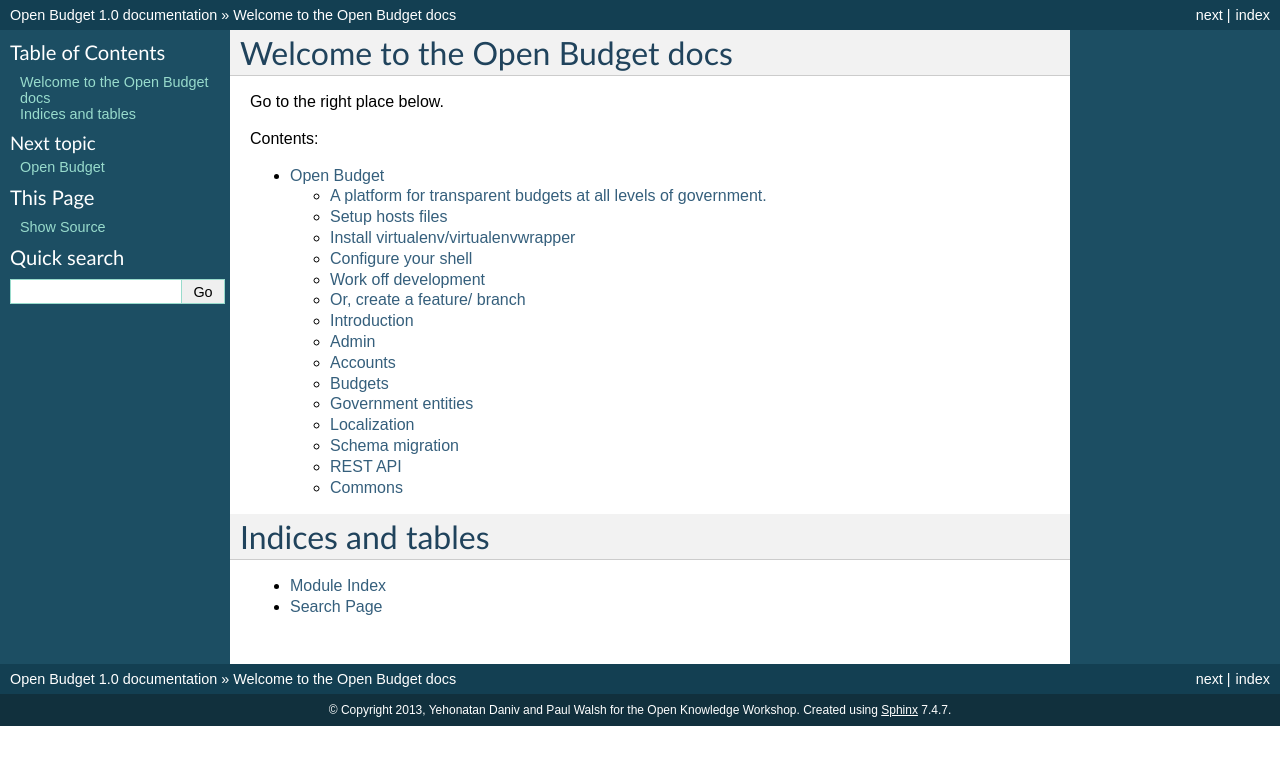
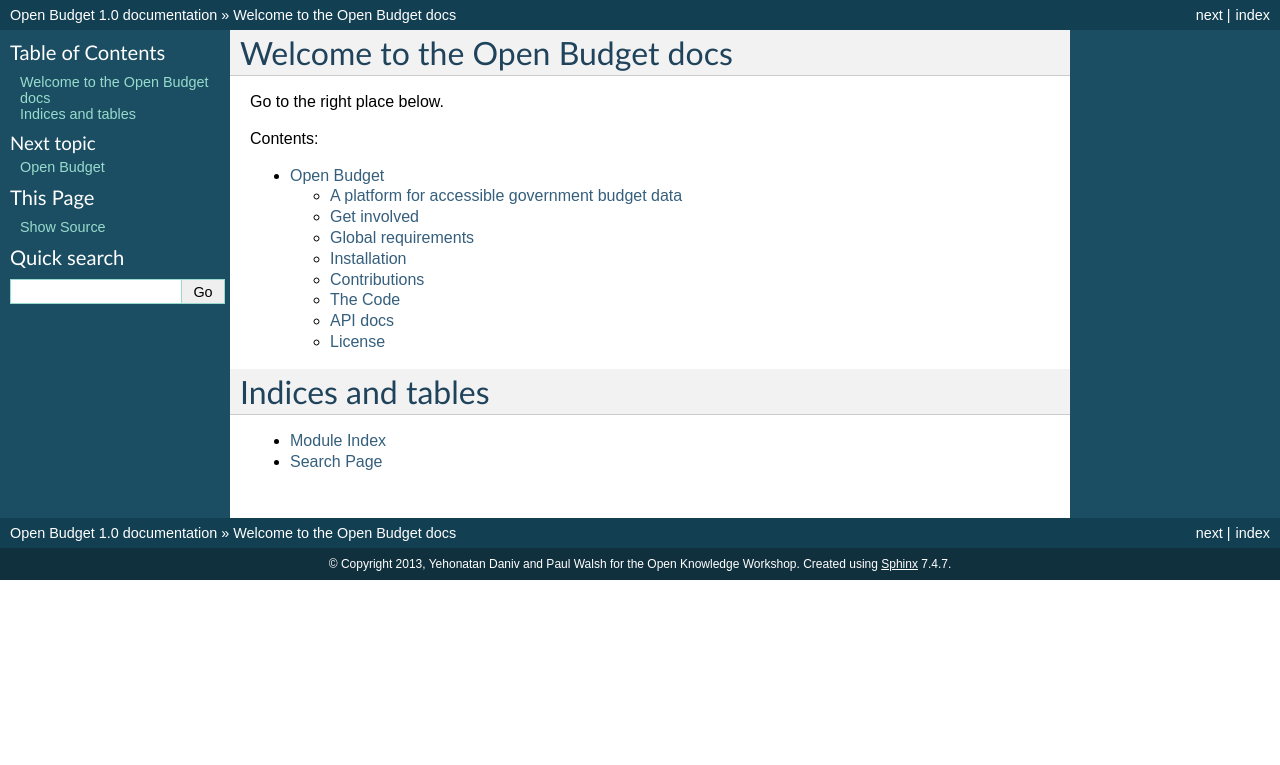
Before and after one commit to pwalsh/openbudgets, a Sphinx documentation site: the page built from docs/index.rst, in a window 1280 px wide. Shown: the top 765 px of the page. Built offline with Sphinx 7.4.7, drawn with Linux system fonts in a browser that asks for light colours; some of the changed lines change nothing that is shown.

Commit message:
Updates to into and installation docs

```diff
--- a/docs/guide/index.rst
+++ b/docs/guide/index.rst
@@ -1,46 +1,39 @@
 Open Budget
 ===========
 
-A platform for transparent budgets at all levels of government.
-~~~~~~~~~~~~~~~~~~~~~~~~~~~~~~~~~~~~~~~~~~~~~~~~~~~~~~~~~~~~~~~
+A platform for accessible government budget data
+------------------------------------------------
 
-This guide is for developers using Open Budget in their own projects, or contributing code to the main repository. It provides instrcutions for installation, an overview of the code base, some context on factors that influenced the design.
+This guide is for developers using Open Budget in their own projects, or contributing code to the main repository. It provides instructions for installation, an overview of the code base, some context on factors that influenced the design.
 
 Get involved
 ------------
 
-Code: https://github.com/hasadna/open-muni
+**Code**: https://github.com/hasadna/open-muni
 
-Issues: https://github.com/hasadna/open-muni/issues
+**Issues**: https://github.com/hasadna/open-muni/issues
 
-Docs: http://open-budget.readthedocs.org/
+**Docs**: http://open-budget.readthedocs.org/
 
-Discussion: https://groups.google.com/forum/?fromgroups=#!forum/open-muni-dev
+**Discussion**: https://groups.google.com/forum/?fromgroups=#!forum/open-muni-dev
 
-HaSadna (Public Knowledge Workshop): http://hasadna.org.il/
+**HaSadna (Public Knowledge Workshop)**: http://hasadna.org.il/
 
-Requirements
-------------
+Global requirements
+-------------------
 
-* A unix-based OS
+* A unix-like OS (We develop on Ubuntu and Mac OS X)
 * Python 2.7
 * Git
 * virtualenv
 * virtualenvwrapper
 
-Please make sure you meet these requirements before moving on to installation. If you have a linux distro or Mac OS X, you likely already have Python 2.7.
+Please make sure you meet these requirements before moving on to installation.
 
-Setup hosts files
-~~~~~~~~~~~~~~~~~
+virtualenv
+~~~~~~~~~~
 
-We are using subdomains extensively, for languages and for the API.
-
-So first, edit your hosts file and add some aliases for 127.0.0.1::
-
-    127.0.0.1 [whatever else you have] he.obudget.dev, en.obudget.dev, ar.obudget.dev, ru.obudget.dev, api.obudget.dev, obudget.dev, www.obudget.dev
-
-Install virtualenv/virtualenvwrapper
-~~~~~~~~~~~~~~~~~~~~~~~~~~~~~~~~~~~~
+Virtual environments are an important tool for Python web development. If you haven't used them before, follow these install instructions.
 
 **Ubuntu**::
 
@@ -57,30 +50,58 @@
 
     sudo pip install virtualenvwrapper
 
+Once virtualenv and virtualenvwrapper are installed, you need to configure your shell.
 
-Configure your shell
-~~~~~~~~~~~~~~~~~~~~
-
-**~/.bash_profile on Mac OS X, ~/.profile on Ubuntu**::
+**Ubuntu ~/.profile**::
 
     export EDITOR=nano
-
     export WORKON_HOME="/srv/environments"
-
     export PROJECT_HOME="/srv/projects"
-
     source /usr/local/bin/virtualenvwrapper.sh
-
     export PIP_VIRTUAL_ENV_BASE=$WORKON_HOME
 
-With these settings, your virtualenvs live at /srv/environments/, and your project code lives at /srv/projects/. Adjust according to your tastes. On Mac OS X, for example, I do /Users/me/Sites/environments/ and /Users/me/Sites/projects/.
+**Mac OS X ~/.bash_profile**::
 
-Now we can move on and install the project.
+    export EDITOR=nano
+    export WORKON_HOME="/Users/[YOUR_USER]/Sites/environments"
+    export PROJECT_HOME="/Users/[YOUR_USER]/Sites/projects"
+    source /usr/local/bin/virtualenvwrapper.sh
+    export PIP_VIRTUAL_ENV_BASE=$WORKON_HOME
+
+
+
+Read more about virtualenv_ and virtualenvwrapper_.
+
+.. _virtualenv: http://www.virtualenv.org/en/latest/
+.. _virtualenvwrapper: http://www.doughellmann.com/projects/virtualenvwrapper/
+
+Now we can move on to the project installation.
 
 Installation
 ------------
 
-Issue the following commands to create a new virtualenv for the project, and clone the git repository into your project directory::
+Configure hosts
+~~~~~~~~~~~~~~~
+
+This project makes use of subdomains to target languages, and for the API. To enable this functionality fully, you'll need to edit your hosts file on your development machine.
+
+**Ubuntu**::
+
+    sudo nano /etc/hosts
+
+**Mac OS X**::
+
+    sudo nano /private/etc/hosts
+
+Add the following domain mappings for localhost::
+
+    127.0.0.1 [whatever else you have]  obudget.dev www.obudget.dev api.obudget.dev en.obudget.dev he.obudget.dev ar.obudget.dev ru.obudget.dev
+
+
+Make a virtualenv
+~~~~~~~~~~~~~~~~~
+
+Issue the following commands to create a new virtualenv for the project, and then clone the git repository into your virtualenv project directory::
 
     mkvirtualenv open-muni
 
@@ -92,13 +113,19 @@
 
     git clone git@github.com:hasadna/open-muni.git .
 
-**Important: Note the "." at the end of the git clone directive.**
+**Important: Note the "." at the end of the git clone command.**
 
-And continuing, we'll install all the project requirements into our virtualenv, populate our intial database, and run a server for the project::
+And continuing, we'll install all the project requirements into our virtualenv, populate our initial database, load some development data, run some tests, and run a server for the project::
 
     pip install -r requirements.txt
 
     python manage.py syncdb --migrate
+
+    python manage.py test accounts api budgets commons govts interactions pages
+
+    python manage.py loaddata dev/sites.json
+
+    python manage.py loaddata dev/objects.json
 
     python manage.py runserver
 
@@ -107,45 +134,57 @@
     http://obudget.dev:8000/
 
 
-Contributing code
------------------
+Contributions
+-------------
 
-We are following the Git Flow paradigm for managing branches, deployment code, etc. This keeps things ordered and logical and makes it easy to see at a glance what is being worked on, what a pull request is addressing, and so on.
+You can contribute to the project with code, content and ideas. If you have any ideas or suggestions for content, please open a ticket on the issue tracker, or post a topic on the developer discussion group (links on home page of the docs).
 
-Read more about Git Flow:
+If you want to contribute code, please keep these points in mind:
 
-http://nvie.com/posts/a-successful-git-branching-model/
+* **Style**: We try to follow PEP-8 Please lint your code before submitting a pull request
+* **Tests**: If you write a piece of code, write a test before you submit a pull request, and also make sure your code does not break existing tests
+* **Branching**: We follow the Git Flow method for managing branches. and all development work is done off the **develop** branch
 
-Git Flow (and Open Muni) essentials:
+More below.
 
-Open Muni always have at least two branches available in the public repo: "master" and "development".
+Style
++++++
 
-Master is for *production* - you should not ever be working off master. Master is the domain of the repository maintainers only.
+TODO
 
-Work off development
-~~~~~~~~~~~~~~~~~~~~
+Tests
++++++
 
-If you read the post on Git Flow above, you can see the reasoning in the approach. If you want to make small bug fixes, enhancements, do them on your "develop" branch, and then submit a pull request when your code is finished.
+TODO
 
-Or, create a feature/ branch
-~~~~~~~~~~~~~~~~~~~~~~~~~~~~
-If you are tackling a specific feature, or a larger issue, it is good practice to branch off "develop" into your own dedicated "feature/" branch. Then, when you code is ready, submit a pull request for this branch.
+Branching
++++++++++
 
-For example, if you want to add a new feature to allow bookmarking of any page. First, make sure you are on the "develop" branch. Then, create a feature branch like so:
+We follow GitFlow_ for branch management.
 
-git checkout -b feature/bookmarks
+.. _GitFlow: http://nvie.com/posts/a-successful-git-branching-model/
 
-Now, write all your code for bookmarks, and when ready, you can submit a pull request for "feature/bookmarks".
+What this means:
 
-Again, see the original post about Git Flow for more:
+* Master branch is for production deployment only - you should not ever be working off it
+* Develop branch is for work. Either work directly from it, or, preferably, branch off it into a "feature" branch
+* A feature branch is named "feature/[YOUR_FEATURE_NAME]". Pull requests on themed branches like this are nice.
+
+Examples:
+
+* I want to work on a ticket to add "bookmarking" features, then I branch off "develop" into "feature/bookmarks", and when I am finished, I submit a pull request for this branch
+
+* I want to work on a ticket to refactor view logic in the "govts" app, then I branch off "develop" into "feature/govts-refactoring", and when I am finished, I submit a pull request for this branch
+
+Again, see the original post about Git Flow for more good practices:
 
 http://nvie.com/posts/a-successful-git-branching-model/
 
 Some GUI version control apps, such as Source Tree for OS X, integrate Git Flow into the app, making it even easier to follow the principles.
 
 
-Know the codebase
------------------
+The Code
+--------
 
 Introduction
 ~~~~~~~~~~~~
```
